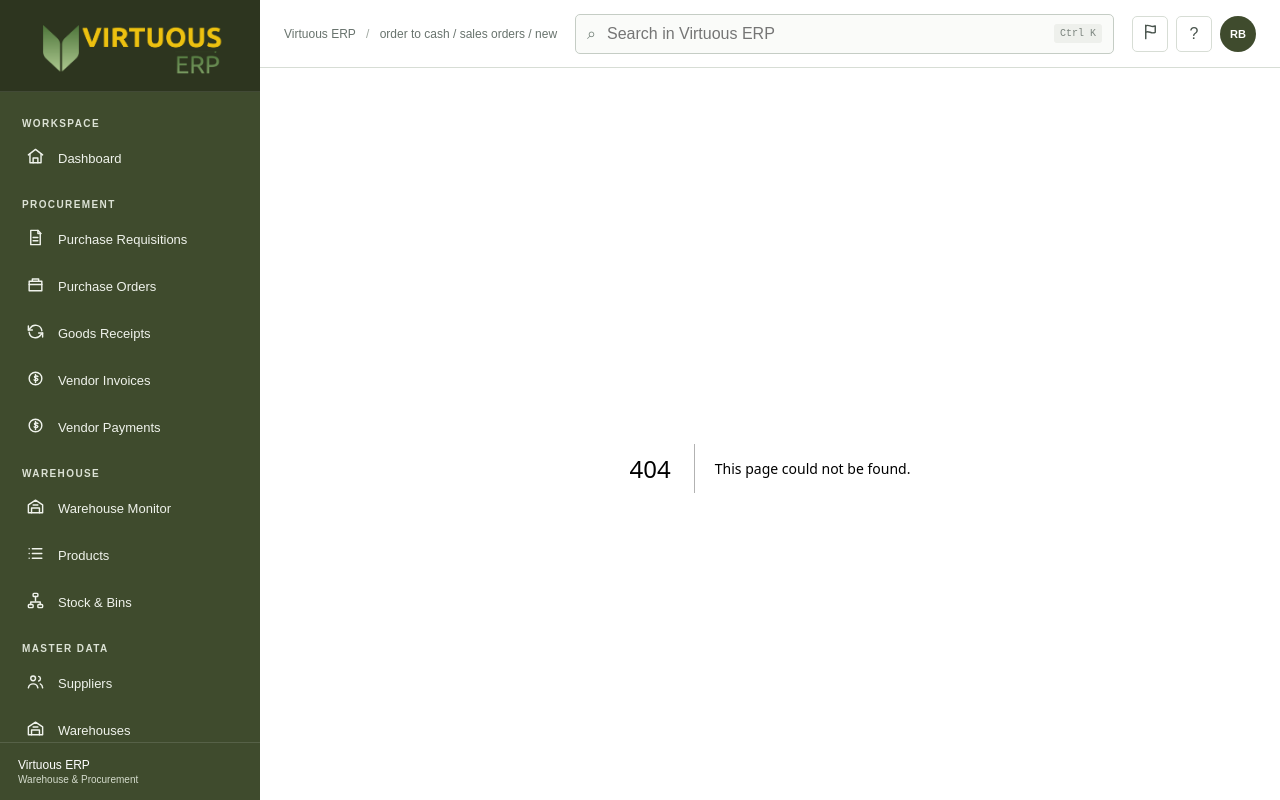
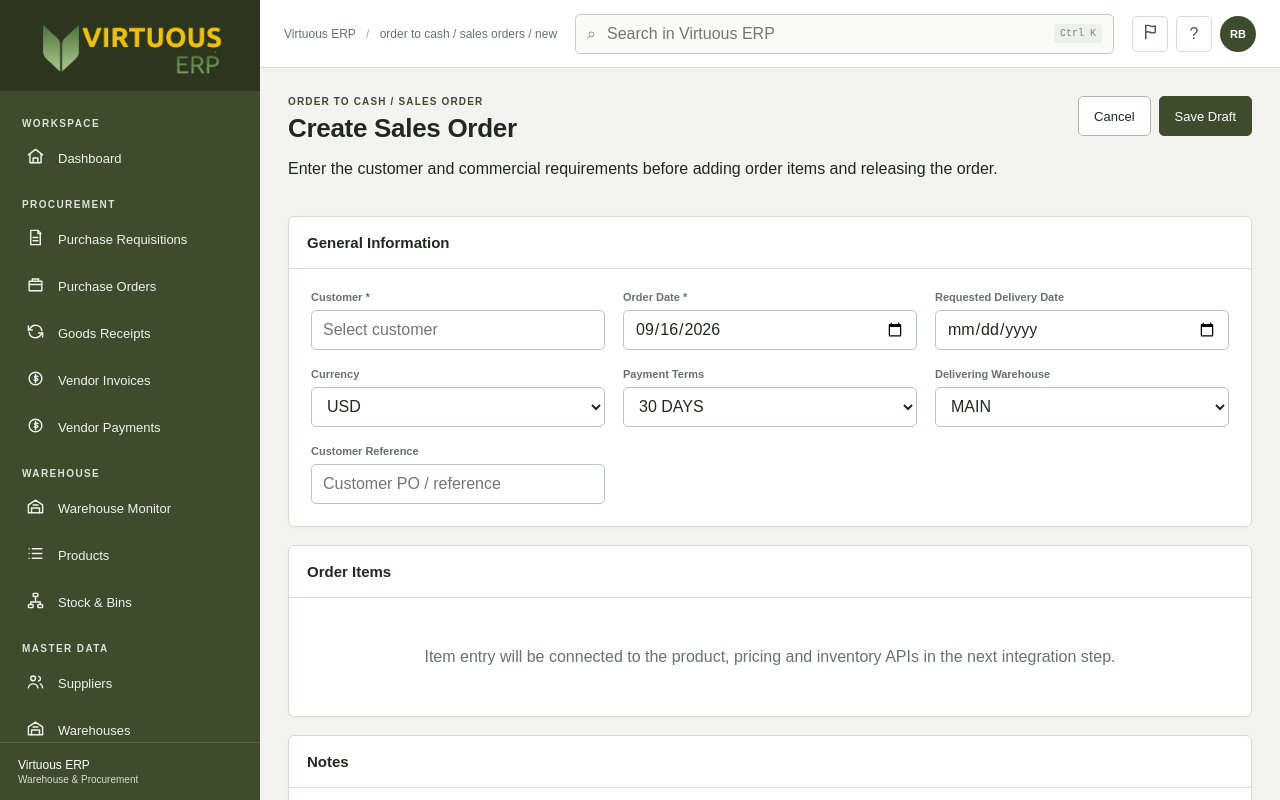
Before and after one commit to robiebnd/Virtuous-ERP, a Next.js app in the folder frontend/: page /order-to-cash/sales-orders/new in a window 1280 px wide. Before the commit this address had no page. Shown: the top 800 px of the page. Built offline with nearby package versions, Linux system fonts and the light colour scheme; a web font is replaced by a local one.

Commit message:
Add sales order creation workspace

```diff
--- /dev/null
+++ b/frontend/app/order-to-cash/sales-orders/new/page.tsx
@@ -0,0 +1,26 @@
+"use client";
+
+import Link from "next/link";
+import { useState } from "react";
+
+export default function NewSalesOrder() {
+  const [saved, setSaved] = useState(false);
+  const [form, setForm] = useState({ customer: "", orderDate: "2026-09-16", deliveryDate: "", currency: "USD", paymentTerms: "30 DAYS", warehouse: "MAIN", reference: "", remarks: "" });
+  const set = (key: keyof typeof form, value: string) => setForm((current) => ({ ...current, [key]: value }));
+  const saveDraft = () => { localStorage.setItem("virtuous_sales_order_draft", JSON.stringify(form)); setSaved(true); };
+  return <div className="content">
+    <div className="document-head"><div><div className="eyebrow">ORDER TO CASH / SALES ORDER</div><h1>Create Sales Order</h1><p>Enter the customer and commercial requirements before adding order items and releasing the order.</p></div><div className="actions"><Link className="btn" href="/order-to-cash/sales-orders">Cancel</Link><button className="btn primary" onClick={saveDraft}>Save Draft</button></div></div>
+    {saved && <div className="alert">Sales order draft saved locally. Add item-entry and backend posting when the sales-order API is enabled.</div>}
+    <section className="card form-card"><div className="section-title">General Information</div><div className="form-grid">
+      <div className="form-field"><label>Customer *</label><input className="form-input" value={form.customer} onChange={(e)=>set("customer",e.target.value)} placeholder="Select customer" /></div>
+      <div className="form-field"><label>Order Date *</label><input className="form-input" type="date" value={form.orderDate} onChange={(e)=>set("orderDate",e.target.value)} /></div>
+      <div className="form-field"><label>Requested Delivery Date</label><input className="form-input" type="date" value={form.deliveryDate} onChange={(e)=>set("deliveryDate",e.target.value)} /></div>
+      <div className="form-field"><label>Currency</label><select className="form-input" value={form.currency} onChange={(e)=>set("currency",e.target.value)}><option>USD</option><option>ZWL</option></select></div>
+      <div className="form-field"><label>Payment Terms</label><select className="form-input" value={form.paymentTerms} onChange={(e)=>set("paymentTerms",e.target.value)}><option>COD</option><option>30 DAYS</option><option>60 DAYS</option><option>90 DAYS</option></select></div>
+      <div className="form-field"><label>Delivering Warehouse</label><select className="form-input" value={form.warehouse} onChange={(e)=>set("warehouse",e.target.value)}><option>MAIN</option><option>S001</option></select></div>
+      <div className="form-field"><label>Customer Reference</label><input className="form-input" value={form.reference} onChange={(e)=>set("reference",e.target.value)} placeholder="Customer PO / reference" /></div>
+    </div></section>
+    <section className="card form-card"><div className="section-title">Order Items</div><div className="empty">Item entry will be connected to the product, pricing and inventory APIs in the next integration step.</div></section>
+    <section className="card"><div className="section-title">Notes</div><div style={{padding:22}}><textarea className="form-input" style={{height:100,width:"100%",paddingTop:10}} value={form.remarks} onChange={(e)=>set("remarks",e.target.value)} placeholder="Internal notes" /></div></section>
+  </div>;
+}
```
